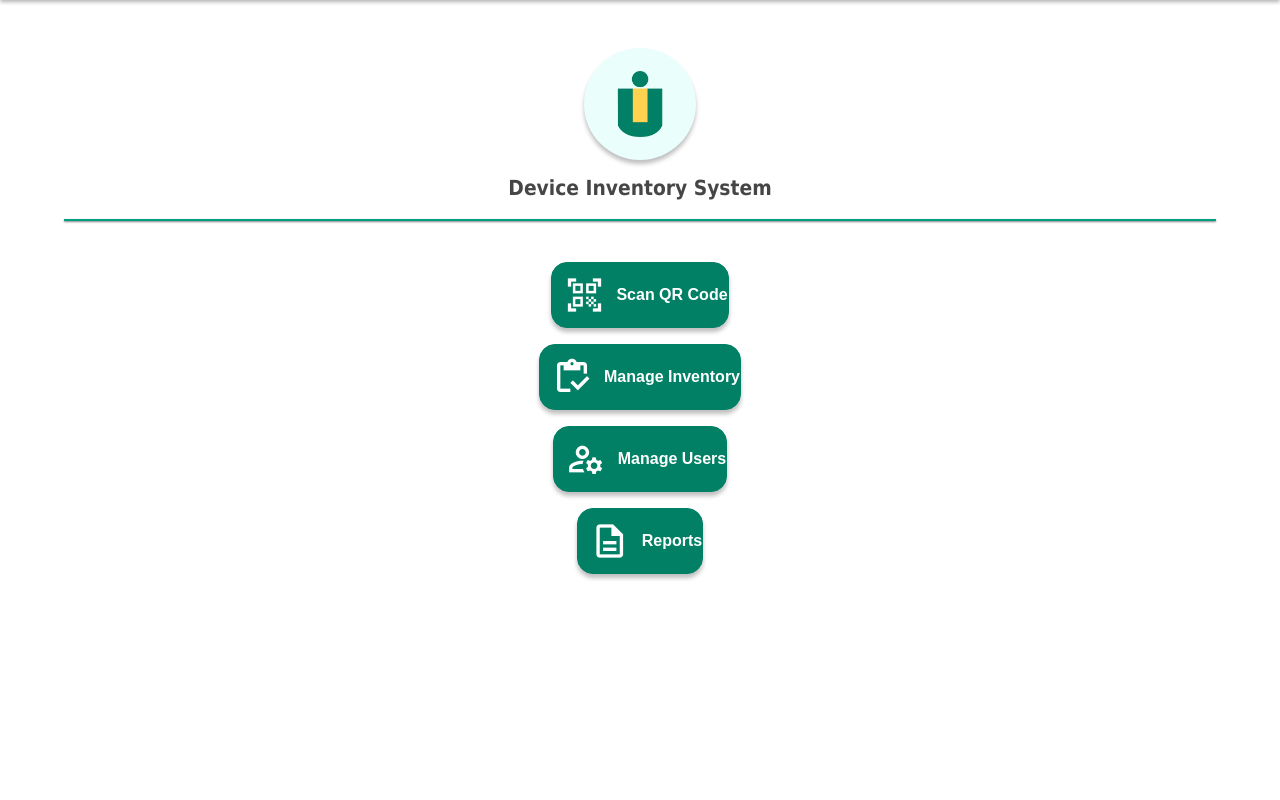
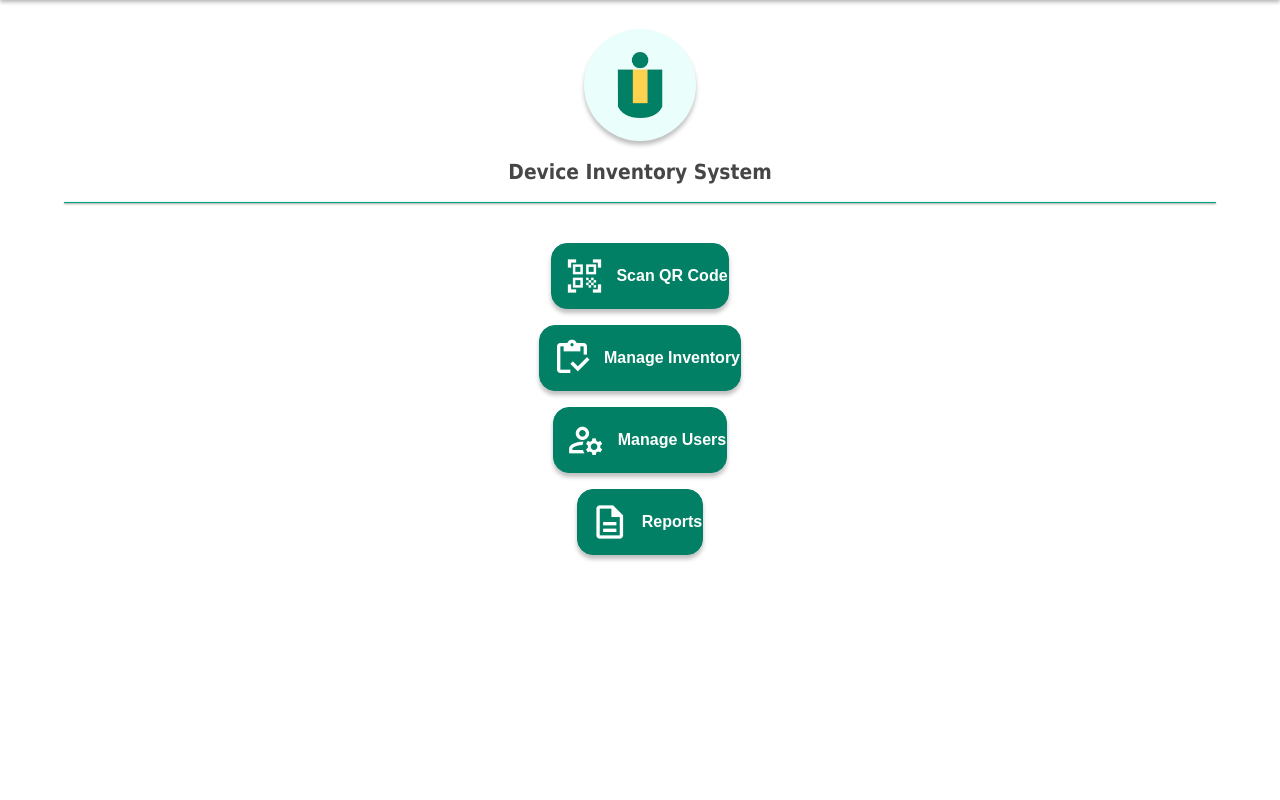
Before and after one commit to ghevia01/practicum-inv-webapp, a PHP site: page /html/main.html in a window 1280 px wide. Shown: the part 48-848 px from the top of the page. Run offline with PHP 8.4, Linux system fonts and the light colour scheme.

Commit message:
style: adjust styles for main page

```diff
--- a/css/main-styles.css
+++ b/css/main-styles.css
@@ -46,7 +46,7 @@ body {
     align-items: center;
     width: 100%;
     height: 100%;
-    gap: 1.2rem;
+    gap: 1.1rem;
 }
 
 .branding-section {
@@ -55,8 +55,8 @@ body {
     align-items: center;
     flex-direction: column;
     width: 100%;
-    padding-top: 3rem;
-    gap: 1rem;
+    padding-top: 1.8rem;
+    gap: 1.2rem;
 }
 
 .branding-image {
```
